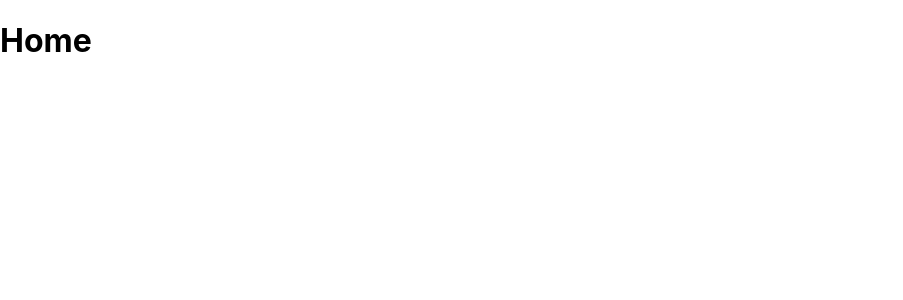
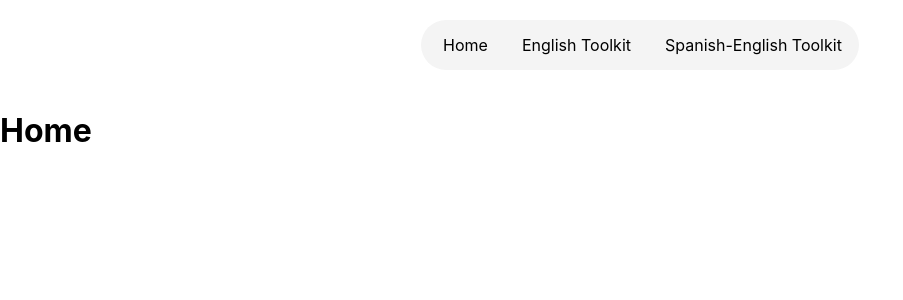
Before and after one commit to yusufmbaig/pg-toolkit-site, a React (Create React App) app: page / in a window 1280 px wide. Shown: the top 300 px of the page, without its empty margins (0-903 px from the left). Built offline with nearby package versions, Linux system fonts and the light colour scheme.

Commit message:
Feature:Navbar Working

```diff
--- /dev/null
+++ b/src/components/Home/Home.css
@@ -0,0 +1,5 @@
+body {
+    font-family: Arial, sans-serif;
+    margin: 0;
+    padding: 0;
+}
--- a/src/components/Home/Home.jsx
+++ b/src/components/Home/Home.jsx
@@ -1,10 +1,14 @@
 import React from "react";
+import Navbar from "../Navbar/Navbar";
 
 function Home() {
   return (
-    <div>
-      <h1>Home</h1>
-    </div>
+    <>
+      <Navbar />
+      <div>
+        <h1>Home</h1>
+      </div>
+    </>
   );
 }
 
--- /dev/null
+++ b/src/components/Navbar/Navbar.css
@@ -0,0 +1,52 @@
+.navbar {
+    background-color: #ffffff;
+    color: #000000;
+    display: flex;
+    flex-direction: row;
+    justify-content: center;
+    align-items: center;
+    /* border:#000000 2px solid; */
+}
+
+.NavListItem{
+    background-color: #F4F4F4;
+    /* padding: 1rem 0px 1rem 0px; */
+    padding-top: 15px;
+    padding-bottom: 15px;
+    padding-left: 5px;
+    margin: 20px;
+    border-radius: 5rem;
+}
+
+.navbar ul {
+    list-style: none;
+    padding: 0;
+    margin: 0;
+}
+
+.navbar ul li {
+    display: inline;
+    margin: 5px;
+}
+
+.navbar ul li a {
+    text-decoration: none;
+    color: #000000;
+}
+
+.content {
+    padding: 20px;
+}
+
+/* Styling for buttons */
+a {
+    cursor: pointer;
+    padding: 8px 12px;
+    border: none;
+    border-radius: 4rem;
+}
+
+ul li a:hover {
+    background-color: #6A9FC5;
+    color: white;
+}
--- a/src/components/Navbar/Navbar.jsx
+++ b/src/components/Navbar/Navbar.jsx
@@ -0,0 +1,26 @@
+import React from "react";
+import "./Navbar.css";
+
+function Navbar() {
+  return (
+    <>
+      <nav className="navbar">
+        <ul>
+          <div className="NavListItem">
+            <li>
+              <a href="/">Home</a>
+            </li>
+            <li>
+              <a href="/EnglishToolkit">English Toolkit</a>
+            </li>
+            <li>
+              <a href="/SpanishEnglishToolkit">Spanish-English Toolkit</a>
+            </li>
+          </div>
+        </ul>
+      </nav>
+    </>
+  );
+}
+
+export default Navbar;
```
